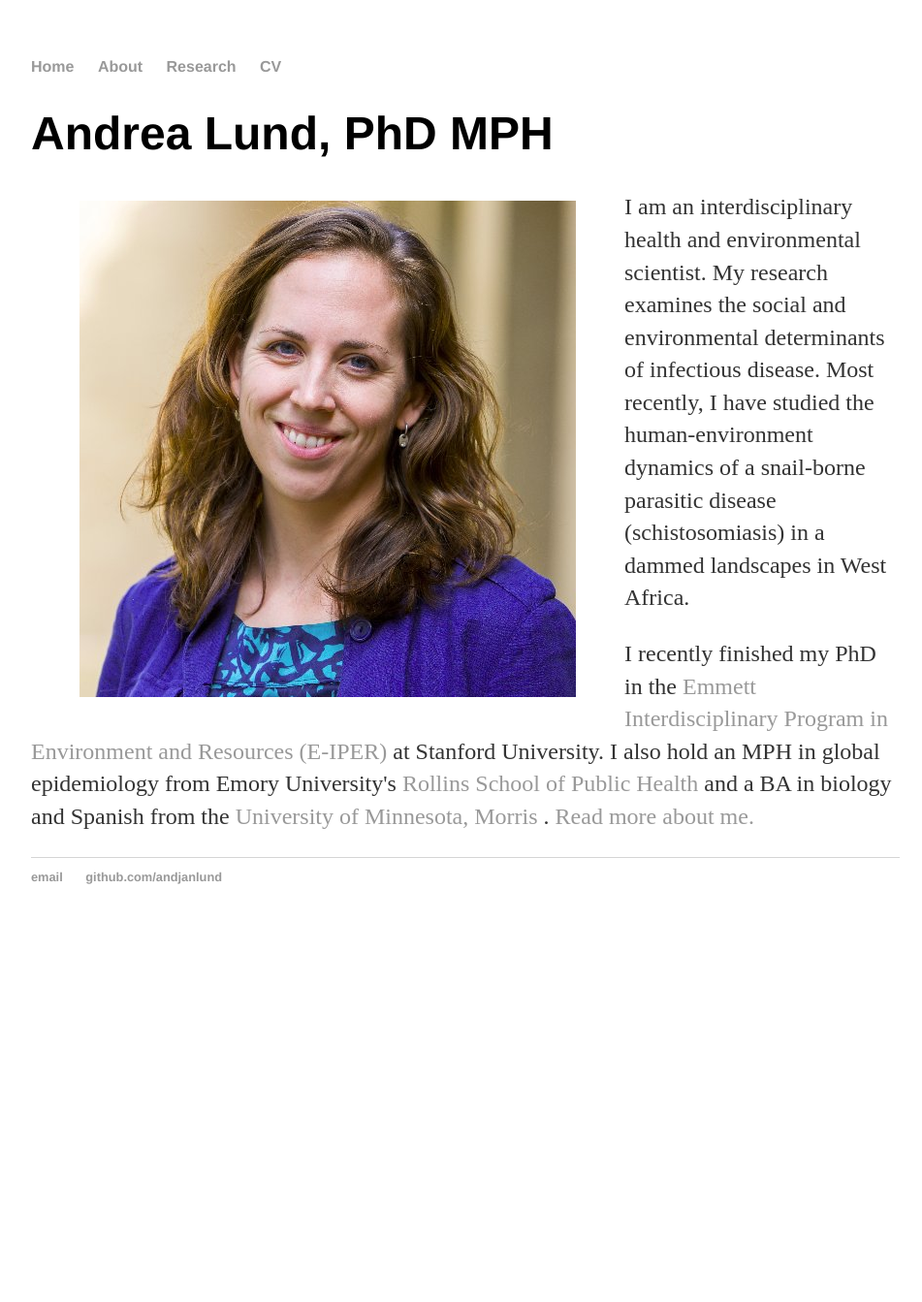
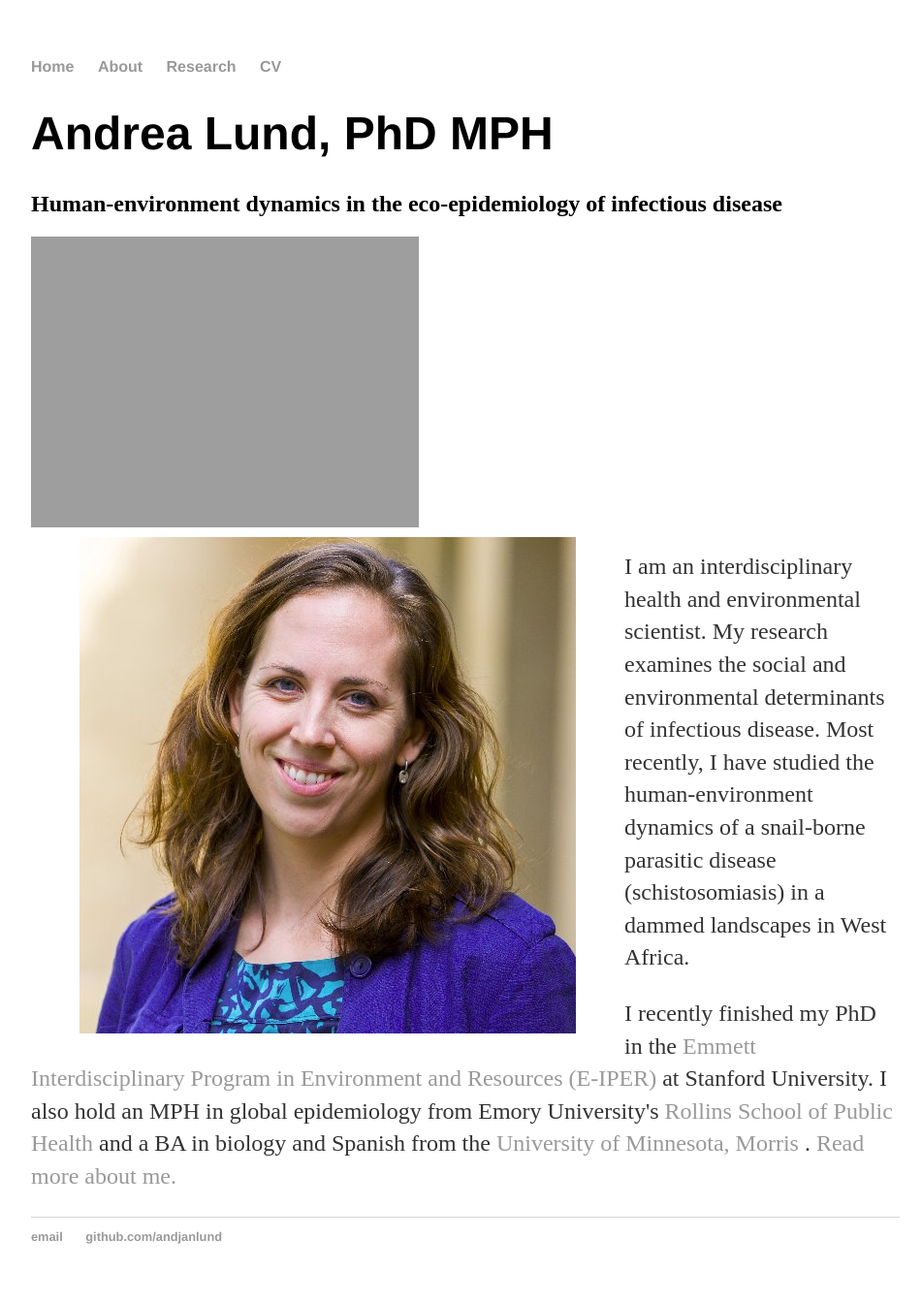
Before and after one commit to andjanlund/andjanlund.github.io, a Jekyll site: the page built from index.html, in a window 1280 px wide. Shown: the whole page at 97% size, without its empty margins (160-1111 px from the left). Built offline with Jekyll 4.4.1, drawn with Linux system fonts in a browser that asks for light colours; before the commit the page ends 972 px from its top, so only the background shows below that.

Commit message:
add landscape image to homepage

```diff
--- a/about/index.html
+++ b/about/index.html
@@ -15,4 +15,4 @@
 
 <p> As a PhD student Stanford, I focused on the human ecology of schistosomiasis in West Africa. Our field	site - the lower basin of the Senegal River - suffers from some of the highest rates of infection in the world, partially due to the ecological changes resulting from dam development in the region. The dams have improved food and economic security in the region, but with the prevalence of <em> Schistosoma haematobium </em> upwards of 60% in school-aged children, the dam's benefits have come at a cost. </p>
 
-<p> I have led field work involving both household survey and qualitative data collection in this setting, in collaboration with a Senegal-based NGO and a team of ecologists. Employing mixed methods, my dissertation examined the lived experience of inhabiting this dammed landscape, quantified the epidemiological relationship between agricultural livelihoods and schistosome infection and explored the roles of exposure, hazard and vulnerability in disease risk.</p>
+<p> In Senegal, I led field work involving both household survey and qualitative data collection in this setting, in collaboration with a Senegal-based NGO and a team of ecologists. Employing mixed methods, my dissertation examined the lived experience of inhabiting this dammed landscape, quantified the epidemiological relationship between agricultural livelihoods and schistosome infection and explored the roles of exposure, hazard and vulnerability in disease risk.</p>
--- a/index.html
+++ b/index.html
@@ -4,6 +4,9 @@
 ---
 <div class="blurb">
 	<h1>Andrea Lund, PhD MPH</h1>
+	<h2>Human-environment dynamics in the eco-epidemiology of infectious disease</h2>
+
+  <img src = "/images/landscapes/DJI_0018_Moment(2)", align = "center"/>
 
 	<div>
 	<img src="/images/andrea/Lund-headshot.jpg" align = "left"
```
